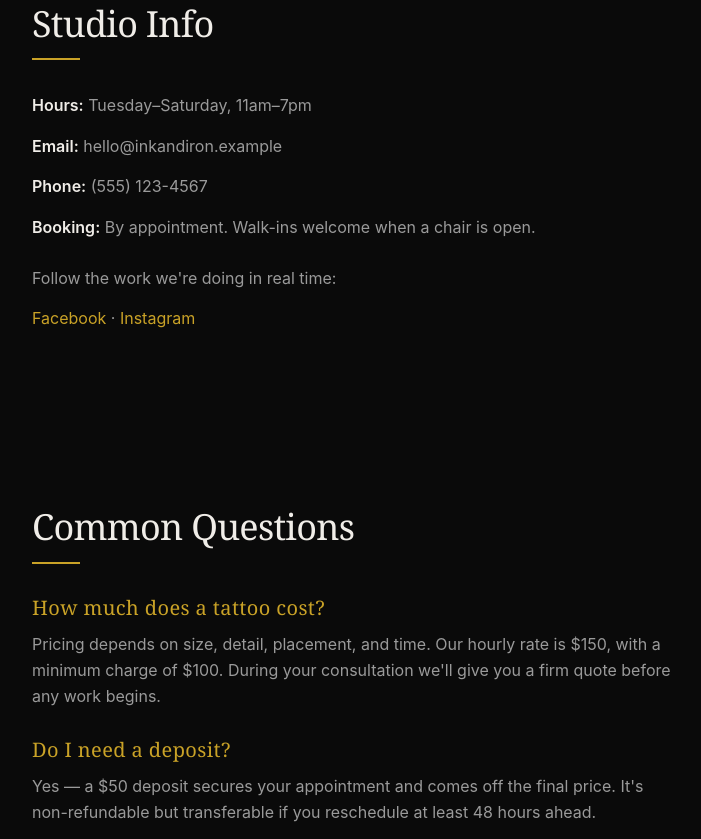
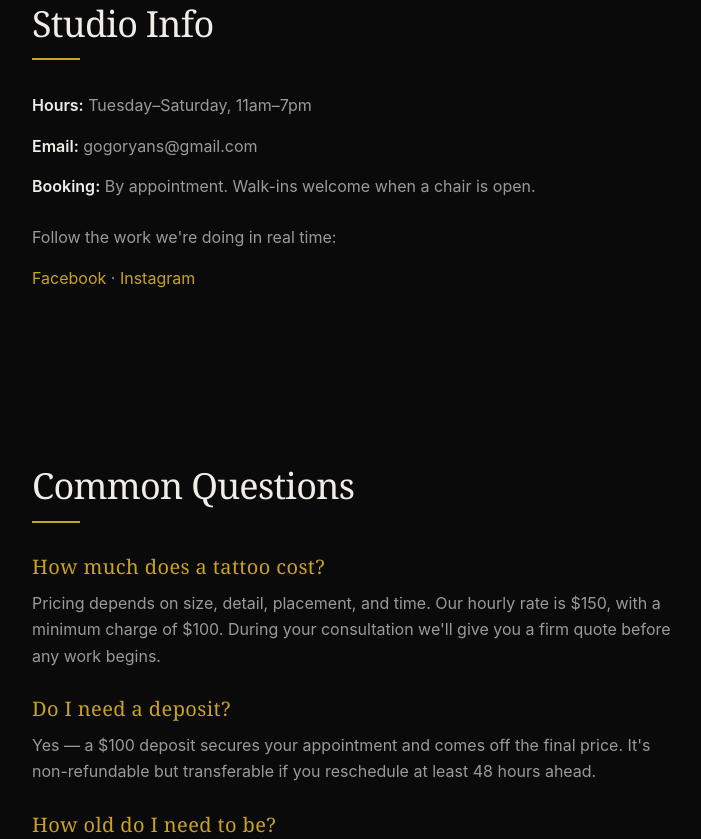
Before and after one commit to gogoryans82-bit/tatoo-paller-, a plain HTML site: page frontend/about.html in a window 1280 px wide. Shown: the part 3232-4071 px from the top of the page, without its empty margins (8-709 px from the left). Drawn offline with Linux system fonts and the light colour scheme.

Commit message:
Update contact email and deposit amount

```diff
--- a/frontend/about.html
+++ b/frontend/about.html
@@ -137,8 +137,7 @@
     <section class="container section">
       <h2>Studio Info</h2>
       <p><strong>Hours:</strong> Tuesday–Saturday, 11am–7pm</p>
-      <p><strong>Email:</strong> hello@inkandiron.example</p>
-      <p><strong>Phone:</strong> (555) 123-4567</p>
+      <p><strong>Email:</strong> gogoryans@gmail.com</p>
       <p><strong>Booking:</strong> By appointment. Walk-ins welcome when a chair is open.</p>
       <p style="margin-top: 1.5rem;">
         Follow the work we're doing in real time:
@@ -163,7 +162,7 @@
 
       <h3>Do I need a deposit?</h3>
       <p>
-        Yes — a $50 deposit secures your appointment and comes off the final price.
+        Yes — a $100 deposit secures your appointment and comes off the final price.
         It's non-refundable but transferable if you reschedule at least 48 hours ahead.
       </p>
 
```
